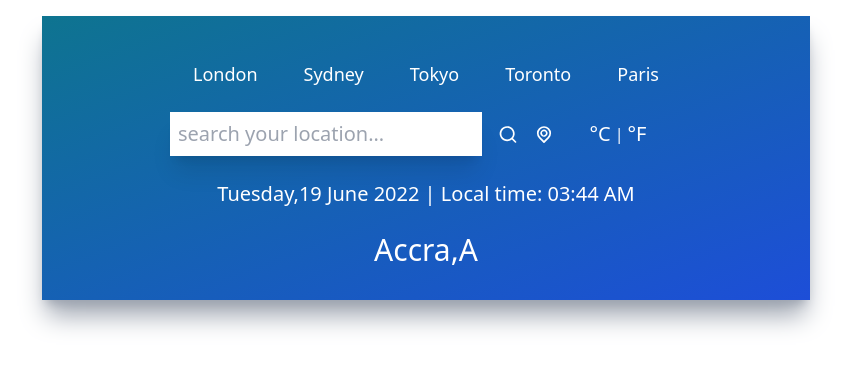
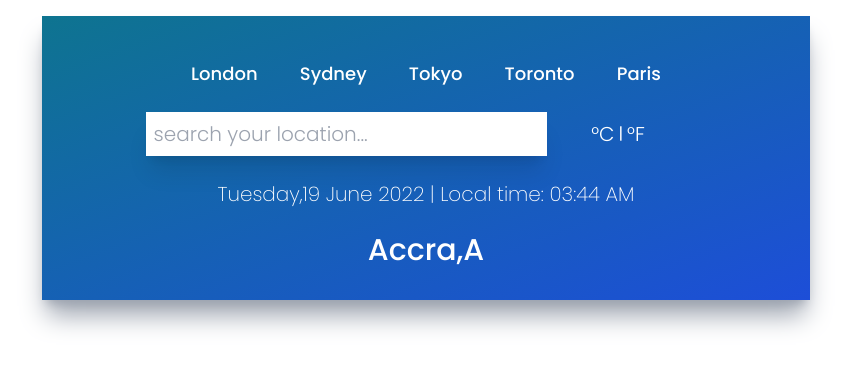
Before and after one commit to alb1nut/reactJs-weather-app, a React (Create React App) app: page / in a window 1280 px wide. Shown: the top 368 px of the page, without its empty margins (214-1065 px from the left). Built offline with nearby package versions, Linux system fonts and the light colour scheme; the HTML template or start-up script is replaced by a standard one.

Commit message:
FEAT: added google fontst

```diff
--- a/src/index.css
+++ b/src/index.css
@@ -1,3 +1,12 @@
+@import url('https://fonts.googleapis.com/css2?family=Poppins:ital,wght@0,100;0,200;0,300;0,400;0,500;0,600;0,700;0,800;0,900;1,100;1,200;1,300;1,400;1,500;1,600;1,700;1,800;1,900&display=swap');
+
 @tailwind base;
 @tailwind components;
 @tailwind utilities;
+
+
+@layer base{
+  html{
+    font-family: 'Poppins', sans-serif;
+  }
+}
```
